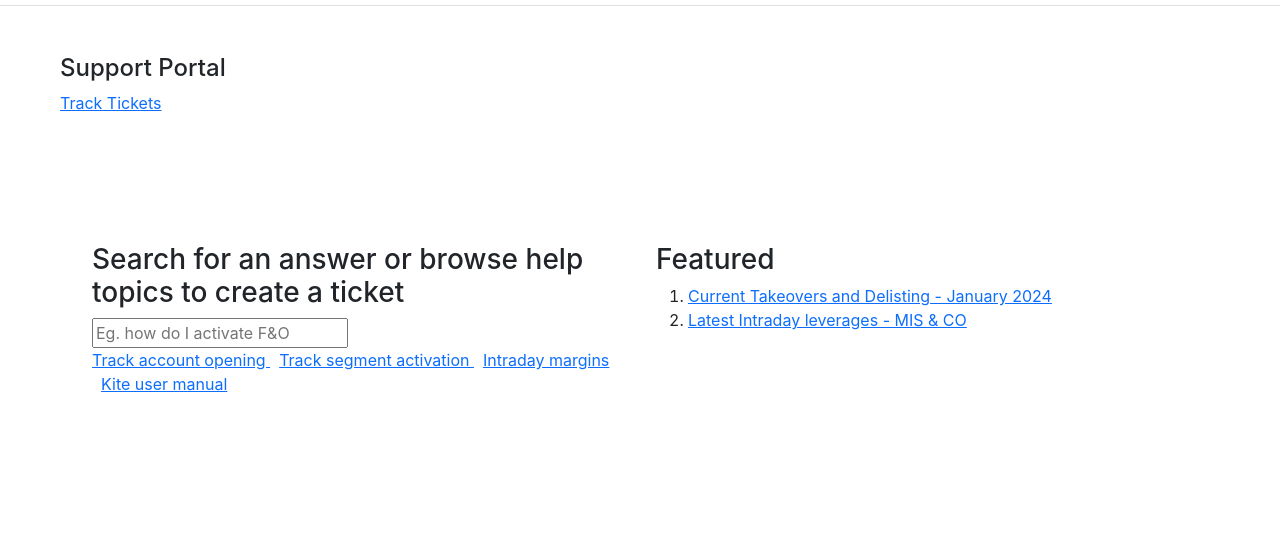
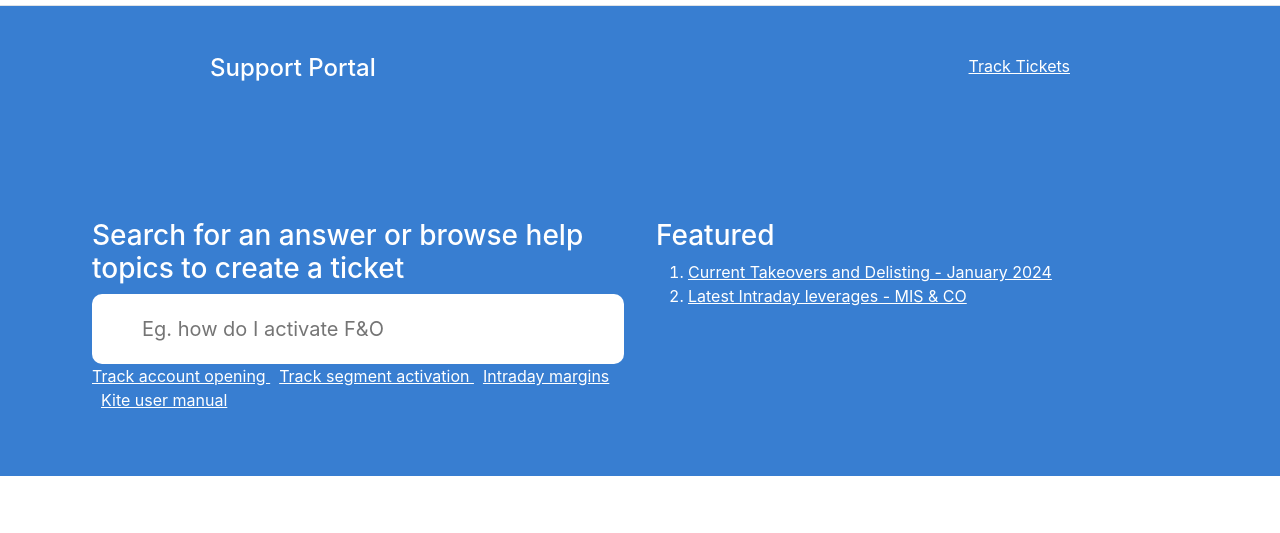
Before and after one commit to Anvesh-999/full-stack-trading-platform, a React app in the folder frontend/: page /support in a window 1280 px wide. Shown: the part 51-584 px from the top of the page. Built offline with nearby package versions, Linux system fonts and the light colour scheme.

Commit message:
Added styling

```diff
--- a/frontend/src/index.css
+++ b/frontend/src/index.css
@@ -11,6 +11,30 @@ code {
   font-family: source-code-pro, Menlo, Monaco, Consolas, 'Courier New',
     monospace;
 }
+
 .nav-link{
   margin-left: 40px;
 }
+
+#supportHero{
+  background-color: rgb(56, 126, 209);
+  color: white;
+}
+
+#supportHero a{
+  color: white;
+}
+
+#supportWrapper{
+  display: flex;
+  justify-content: space-between;
+  margin: 0 150px;
+}
+
+#supportHero input{
+  padding: 20px 50px;
+  width: 100%;
+  font-size: 20px;
+  border-radius: 10px;
+  border: none;
+}
```
